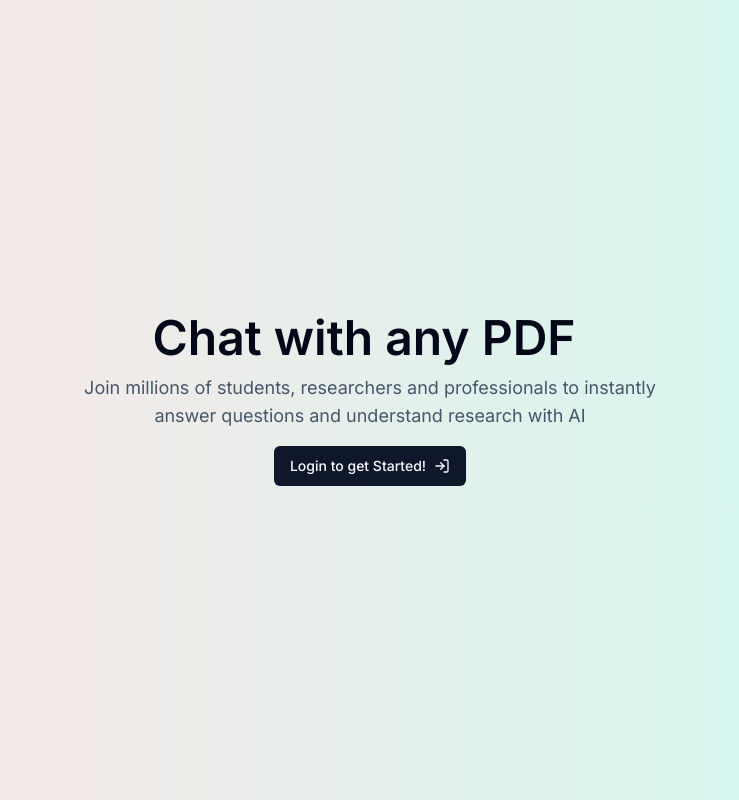
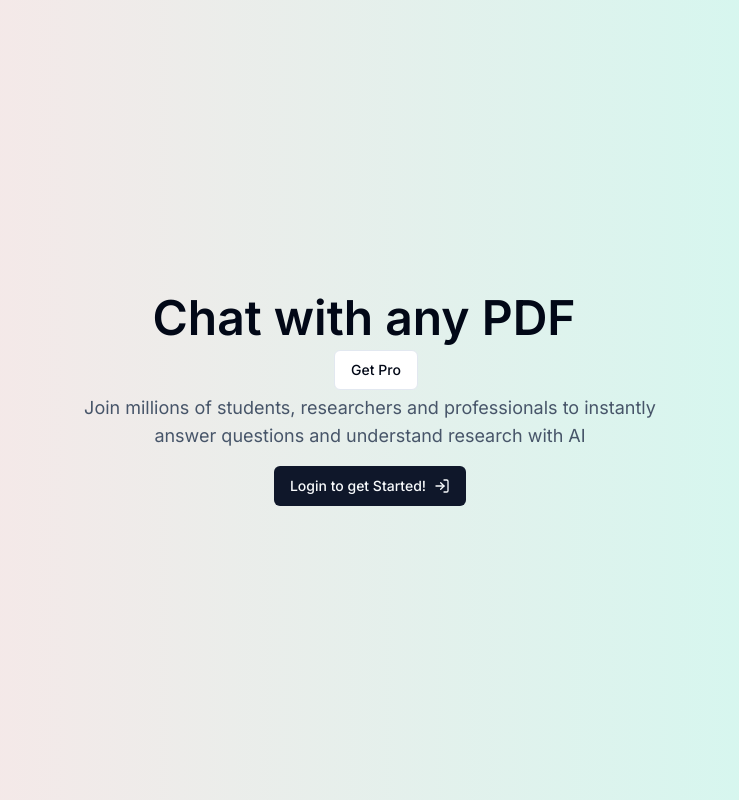
Before and after one commit to Nikeshh/VectorChat, a Next.js app: page / in a window 1280 px wide. Shown: the whole page, without its empty margins (270-1009 px from the left). Built offline with nearby package versions, Linux system fonts and the light colour scheme; no server answers.

Commit message:
Subscription button changes

```diff
--- a/src/app/chat/[chatId]/page.tsx
+++ b/src/app/chat/[chatId]/page.tsx
@@ -3,6 +3,7 @@ import ChatSideBar from "@/components/ChatSideBar";
 import PDFViewer from "@/components/PDFViewer";
 import { db } from "@/lib/db";
 import { chats } from "@/lib/db/schema";
+import { checkSubscription } from "@/lib/subscription";
 import { auth } from "@clerk/nextjs";
 import { eq } from "drizzle-orm";
 import { redirect } from "next/navigation";
@@ -28,13 +29,14 @@ const ChatPage = async ({ params: { chatId } }: Props) => {
   }
 
   const currentChat = _chats.find((chat) => chat.id === parseInt(chatId));
+  const isPro = await checkSubscription();
 
   return (
     <div className="flex max-h-screen overflow-auto"> {/* overflow-scroll ads extra padding for the bottom and right scroll bar */}
       <div className="flex w-full max-h-screen overflow-auto"> {/* overflow-scroll ads extra padding for the bottom and right scroll bar */}
         {/* chat sidebar */}
         <div className="flex-[1] max-w-xs">
-            <ChatSideBar chats={_chats} chatId={parseInt(chatId)} />
+            <ChatSideBar chats={_chats} chatId={parseInt(chatId)} isPro={isPro} />
         </div>
         {/* pdf viewer */}
         <div className="max-h-screen p-4 oveflow-auto flex-[5]"> {/* overflow-scroll ads extra padding for the bottom and right scroll bar */}
--- a/src/app/page.tsx
+++ b/src/app/page.tsx
@@ -1,13 +1,26 @@
 import FileUpload from "@/components/FileUpload";
+import SubscriptionButton from "@/components/SubscriptionButton";
 import { Button } from "@/components/ui/button";
+import { db } from "@/lib/db";
+import { chats } from "@/lib/db/schema";
+import { checkSubscription } from "@/lib/subscription";
 import { UserButton, auth } from "@clerk/nextjs";
-import { LogIn } from "lucide-react";
+import { eq } from "drizzle-orm";
+import { ArrowRight, LogIn } from "lucide-react";
 import Link from "next/link";
 
 export default async function Home() {
 
   const { userId } = await auth();
   const isAuth = !!userId;
+  const isPro = await checkSubscription();
+  let firstChat;
+  if (userId) {
+    firstChat = await db.select().from(chats).where(eq(chats.userId, userId));
+    if (firstChat) {
+      firstChat = firstChat[0];
+    }
+  }
 
   return (
     <div className="w-screen min-h-screen bg-gradient-to-r from-rose-100 to-teal-100">
@@ -18,7 +31,14 @@ export default async function Home() {
             <UserButton afterSignOutUrl="/" />
           </div>
           <div className="flex mt-2">
-            {isAuth && <Button>Go to Chats</Button>}
+            {isAuth && firstChat &&
+              <Link href={`/chat/${firstChat.id}`}>
+                <Button>Go to Chats <ArrowRight className="ml-2" /></Button>
+              </Link>
+            }
+            <div className="ml-3">
+              <SubscriptionButton isPro={isPro} />
+            </div>
           </div>
           <p className="max-w-xl mt-1 text-lg text-slate-600">
             Join millions of students, researchers and professionals to instantly answer questions and understand research with AI
--- a/src/components/ChatSideBar.tsx
+++ b/src/components/ChatSideBar.tsx
@@ -7,27 +7,15 @@ import { Button } from './ui/button';
 import Link from 'next/link';
 import { cn } from '@/lib/utils';
 import axios from 'axios';
+import SubscriptionButton from './SubscriptionButton';
 
 type Props = {
     chats: DrizzleChat[],
-    chatId: number
+    chatId: number,
+    isPro: boolean
 }
 
-const ChatSideBar = ({ chats, chatId }: Props) => {
-
-    const [isLoading, setLoading] = React.useState(false);
-    const handleSubscription = async() => {
-        try {
-            setLoading(true);
-            const response = await axios.get('/api/stripe');
-            window.location.href = response.data.url;
-        } catch (error) {
-            console.error(error);
-        } finally {
-            setLoading(false);
-        }
-    }
-
+const ChatSideBar = ({ chats, chatId, isPro }: Props) => {
     return (
         <div className='w-full h-screen p-4 text-gray-200 bg-gray-900'>
             <Link href='/'>
@@ -60,9 +48,7 @@ const ChatSideBar = ({ chats, chatId }: Props) => {
                     <Link href='/'>Home</Link>
                     <Link href='/'>Source</Link>
                 </div>
-                <Button className='mt-2 text-white bg-slate-700' disabled={isLoading} onClick={handleSubscription}>
-                    Upgrade To Pro
-                </Button>
+                <SubscriptionButton isPro={isPro} />
             </div>
         </div>
     );
--- /dev/null
+++ b/src/components/SubscriptionButton.tsx
@@ -0,0 +1,30 @@
+"use client";
+
+import React from "react";
+import { Button } from "./ui/button";
+import axios from "axios";
+
+type Props = { isPro: boolean };
+
+const SubscriptionButton = (props: Props) => {
+    const [loading, setLoading] = React.useState(false);
+    const handleSubscription = async () => {
+        try {
+            setLoading(true);
+            const response = await axios.get("/api/stripe");
+            window.location.href = response.data.url;
+        } catch (error) {
+            console.error(error);
+        } finally {
+            setLoading(false);
+        }
+    };
+
+    return (
+        <Button disabled={loading} onClick={handleSubscription} variant="outline">
+            {props.isPro ? "Manage Subscriptions" : "Get Pro"}
+        </Button>
+    );
+};
+
+export default SubscriptionButton;
--- a/src/lib/subscription.ts
+++ b/src/lib/subscription.ts
@@ -24,8 +24,7 @@ export const checkSubscription = async () => {
 
     const isValid =
         userSubscription.stripePriceId &&
-        userSubscription.stripeCurrentPeriodEnd?.getTime()! + DAY_IN_MS >
-        Date.now();
+        userSubscription.stripeCurrentPeriodEnd?.getTime()! + DAY_IN_MS > Date.now();
 
     return !!isValid;
 };
```
